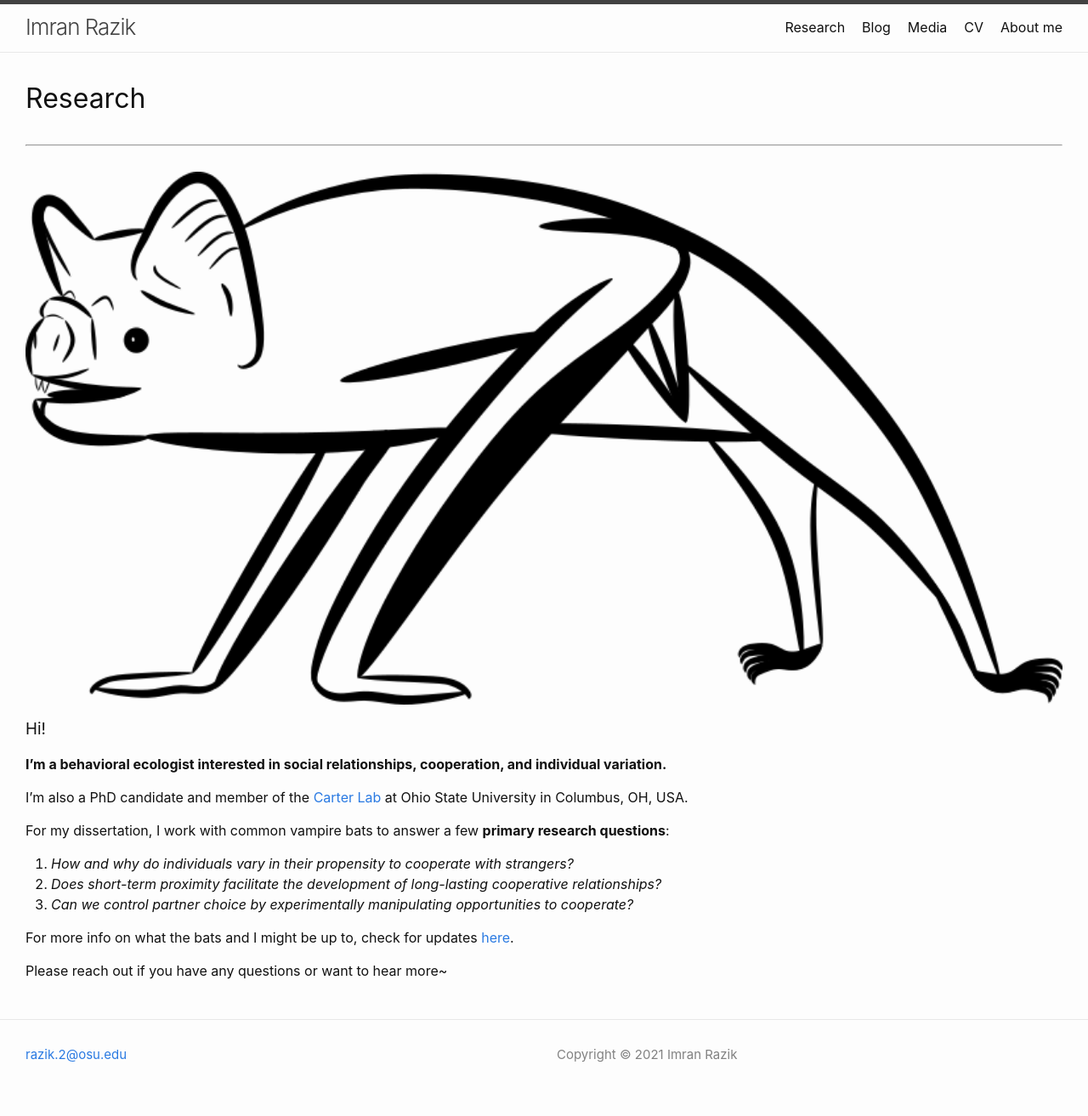
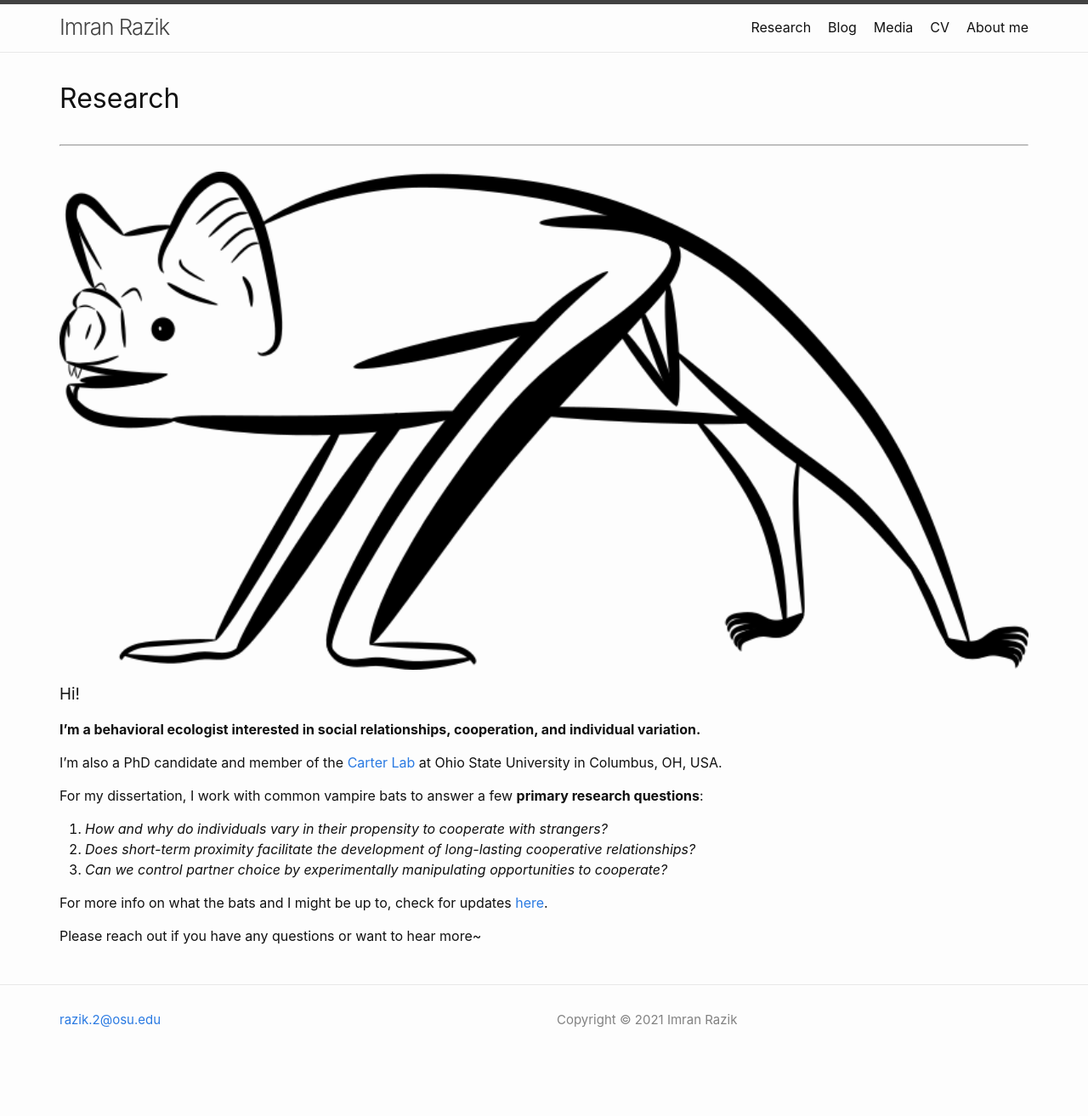
Before and after one commit to imranrazik/imranrazik.github.io, a Jekyll site: the page built from index.md, in a window 1280 px wide. Shown: the whole page at 85% size. Built offline with Jekyll 4.4.1, drawn with Linux system fonts in a browser that asks for light colours; our own code applies the rules of GitHub Pages for plain Markdown files; after the commit the page ends 1271 px from its top, so only the background shows below that.

Commit message:
Update initialize.scss

```diff
--- a/_sass/minima/initialize.scss
+++ b/_sass/minima/initialize.scss
@@ -14,7 +14,7 @@ $spacing-unit:     30px !default;
 $table-text-align: left !default;
 
 // Width of the content area
-$content-width:    1500px !default;
+$content-width:    1200px !default;
 
 $on-palm:          600px !default;
 $on-laptop:        800px !default;
```
